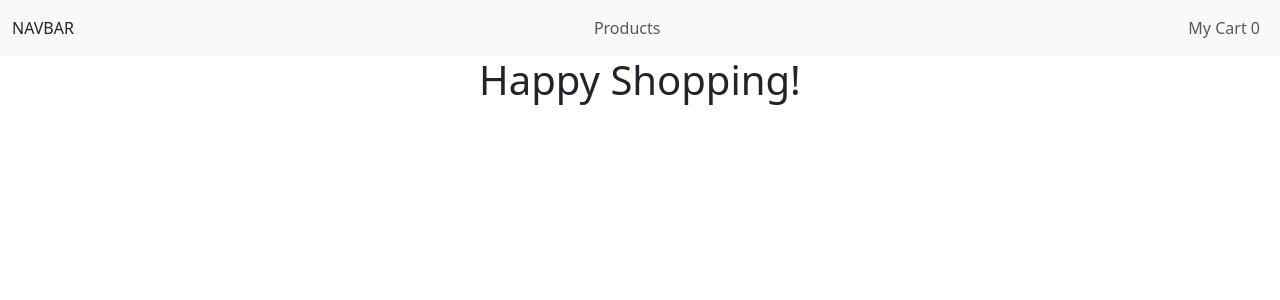
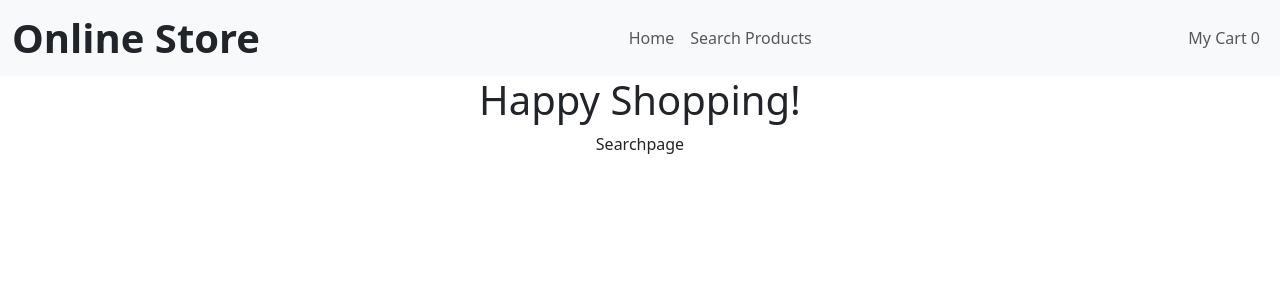
Before and after one commit to vi-sha-kha/Shopping-Cart-using-React-js-andRedux-Toolkit, a React (Create React App) app: page /search in a window 1280 px wide. Shown: the top 300 px of the page. Built offline with nearby package versions, Linux system fonts and the light colour scheme.

Commit message:
home-page and dashboard

```diff
--- a/src/App.js
+++ b/src/App.js
@@ -1,10 +1,11 @@
 import React from "react";
 import "./App.css";
-import Product from "./components/Product";
+import Home from "./components/Home";
 import "bootstrap/dist/css/bootstrap.min.css";
 import Dashboard from "./components/Dashboard";
 import { BrowserRouter as Router, Route, Routes } from "react-router-dom";
 import Cart from "./components/Cart";
+import Searchpage from "./components/Searchpage";
 
 function App() {
   return (
@@ -12,8 +13,9 @@ function App() {
       <div className="App">
         <Dashboard />
         <Routes>
-          <Route path="/" element={<Product />} />
+          <Route path="/" element={<Home />} />
           <Route path="/cart" element={<Cart />} />
+          <Route path="/search" element={<Searchpage />} />
         </Routes>
       </div>
     </Router>
--- a/src/components/Dashboard.jsx
+++ b/src/components/Dashboard.jsx
@@ -8,7 +8,10 @@ const Dashboard = () => {
     <>
       <nav className="navbar navbar-expand-lg navbar-light bg-light">
         <div className="container-fluid">
-          <div>NAVBAR</div>
+          <div style={{ fontSize: "40px", fontWeight: "bold" }}>
+            Online Store
+          </div>
+
           <button
             className="navbar-toggler"
             type="button"
@@ -24,7 +27,12 @@ const Dashboard = () => {
             <ul className="navbar-nav m-lg-auto">
               <li className="nav-item">
                 <Link className="nav-link" to="/">
-                  Products
+                  Home
+                </Link>
+              </li>
+              <li className="nav-item">
+                <Link className="nav-link" to="/search">
+                  Search Products
                 </Link>
               </li>
             </ul>
--- a/src/components/Product.jsx
+++ b/src/components/Home.jsx
@@ -1,10 +1,10 @@
 import React, { useEffect, useState } from "react";
 import "bootstrap/dist/css/bootstrap.min.css";
-import Dashboard from "./Dashboard";
+//import Dashboard from "./Dashboard";
 import { useDispatch } from "react-redux";
 import { add } from "../store/cartSlice";
 
-function ProductDashboard() {
+function Products() {
   const [products, setProducts] = useState([]);
   const dispatch = useDispatch();
 
@@ -57,4 +57,4 @@ function ProductDashboard() {
   );
 }
 
-export default ProductDashboard;
+export default Products;
--- /dev/null
+++ b/src/components/Searchpage.jsx
@@ -0,0 +1,7 @@
+import React from "react";
+
+const Searchpage = () => {
+  return <div>Searchpage</div>;
+};
+
+export default Searchpage;
```
